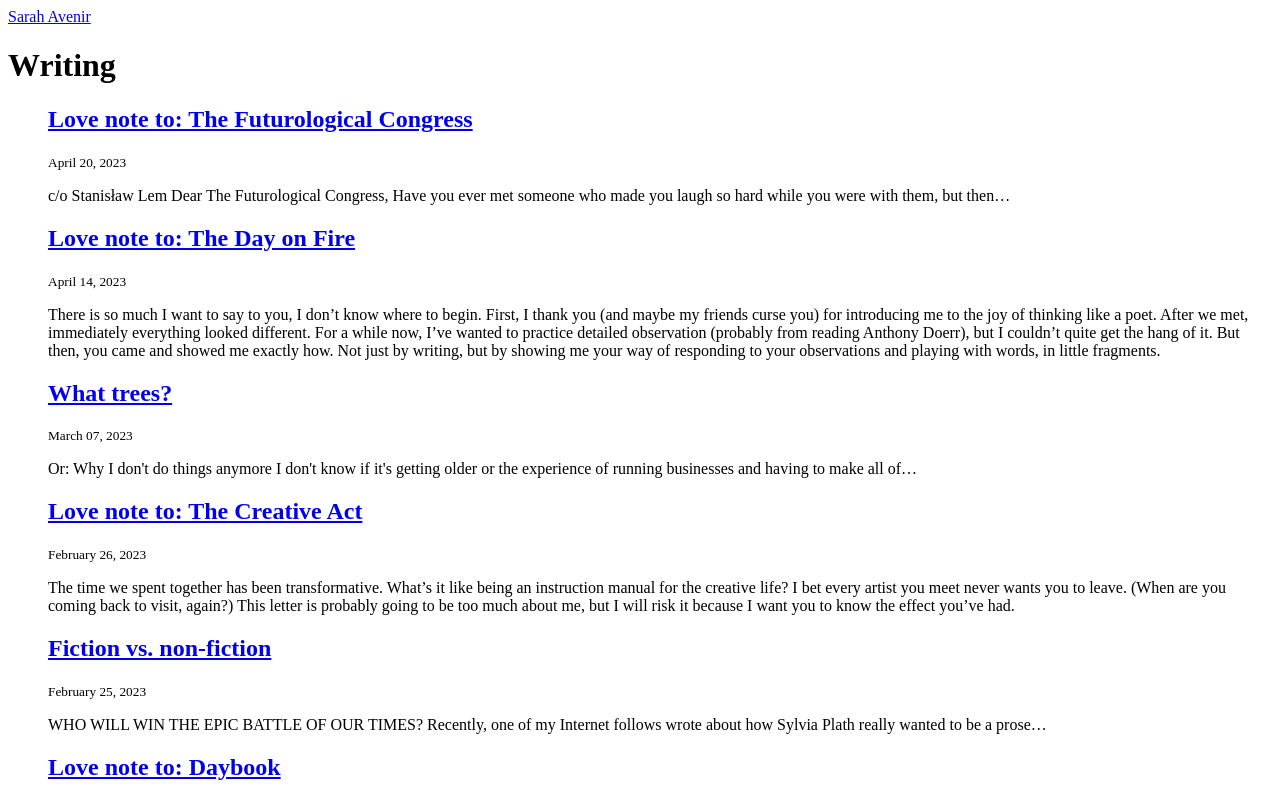
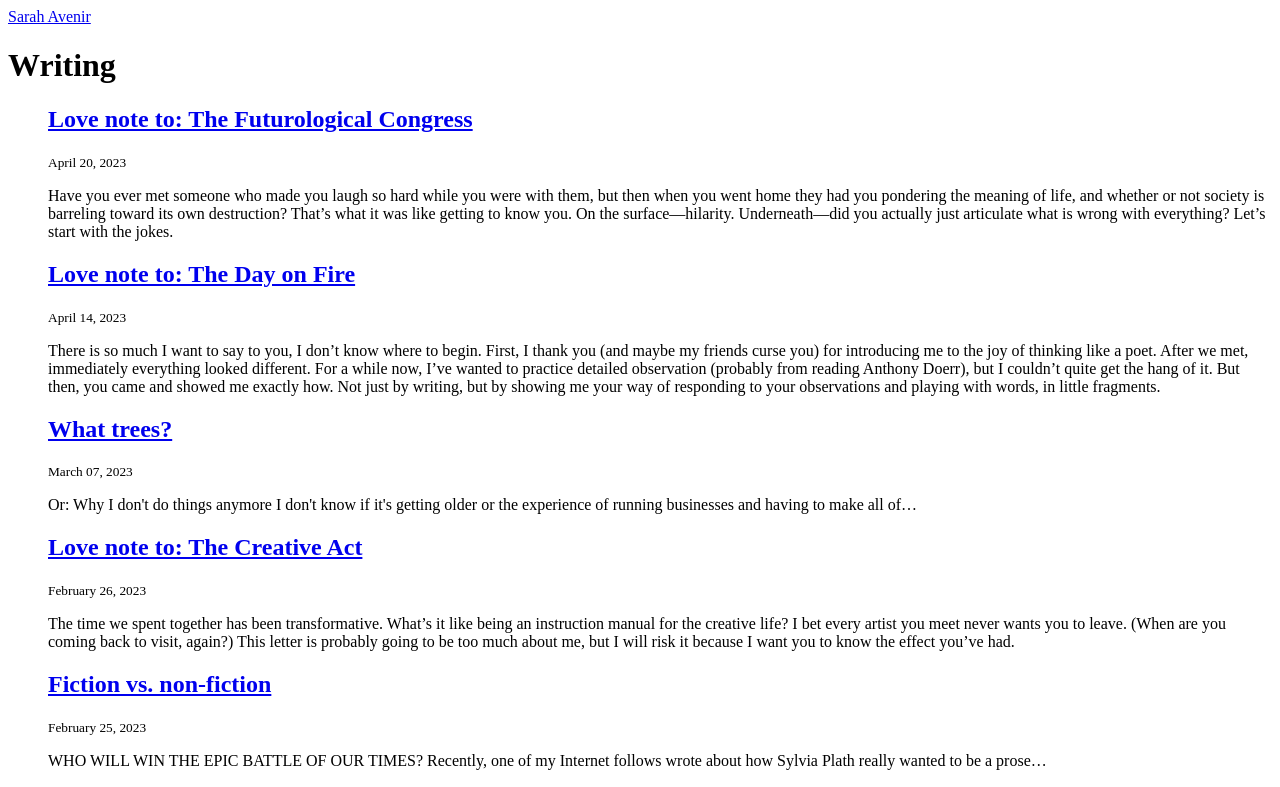
Before and after one commit to adamavenir/sarahavenir.com, a Gatsby site: page /writing in a window 1280 px wide. Shown: the top 787 px of the page. Built offline with nearby package versions, Linux system fonts and the light colour scheme; Gatsby itself is replaced by a stand-in of ours.

Commit message:
add description

```diff
--- a/content/blog/2023/the-futurological-congress.md
+++ b/content/blog/2023/the-futurological-congress.md
@@ -1,6 +1,7 @@
 ---
 title: 'Love note to: The Futurological Congress'
 date: 2023-04-20T01:40:04.026Z
+description: "Have you ever met someone who made you laugh so hard while you were with them, but then when you went home they had you pondering the meaning of life, and whether or not society is barreling toward its own destruction? That’s what it was like getting to know you. On the surface—hilarity. Underneath—did you actually just articulate what is wrong with everything? Let’s start with the jokes."
 ---
 
 ## c/o Stanisław Lem
```
